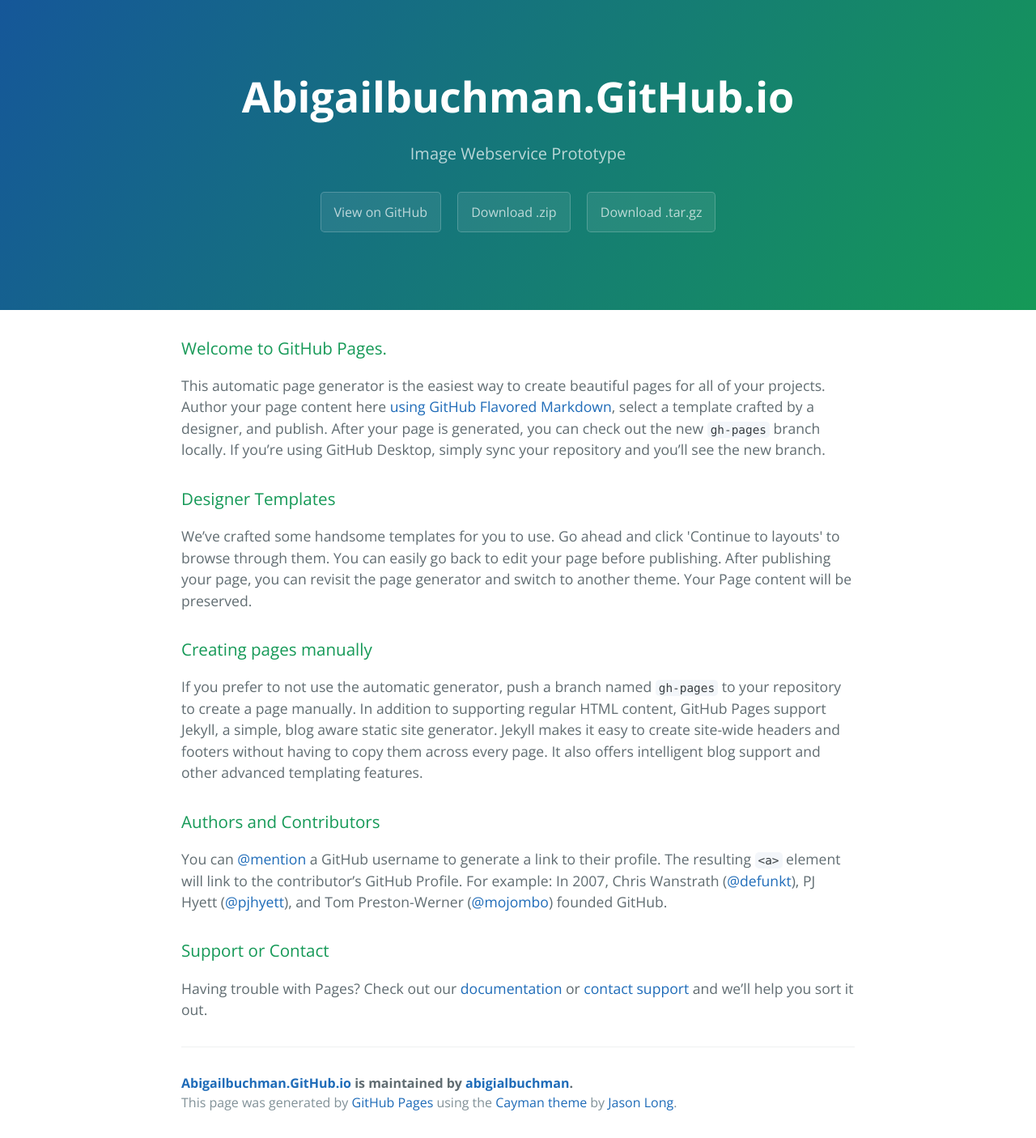
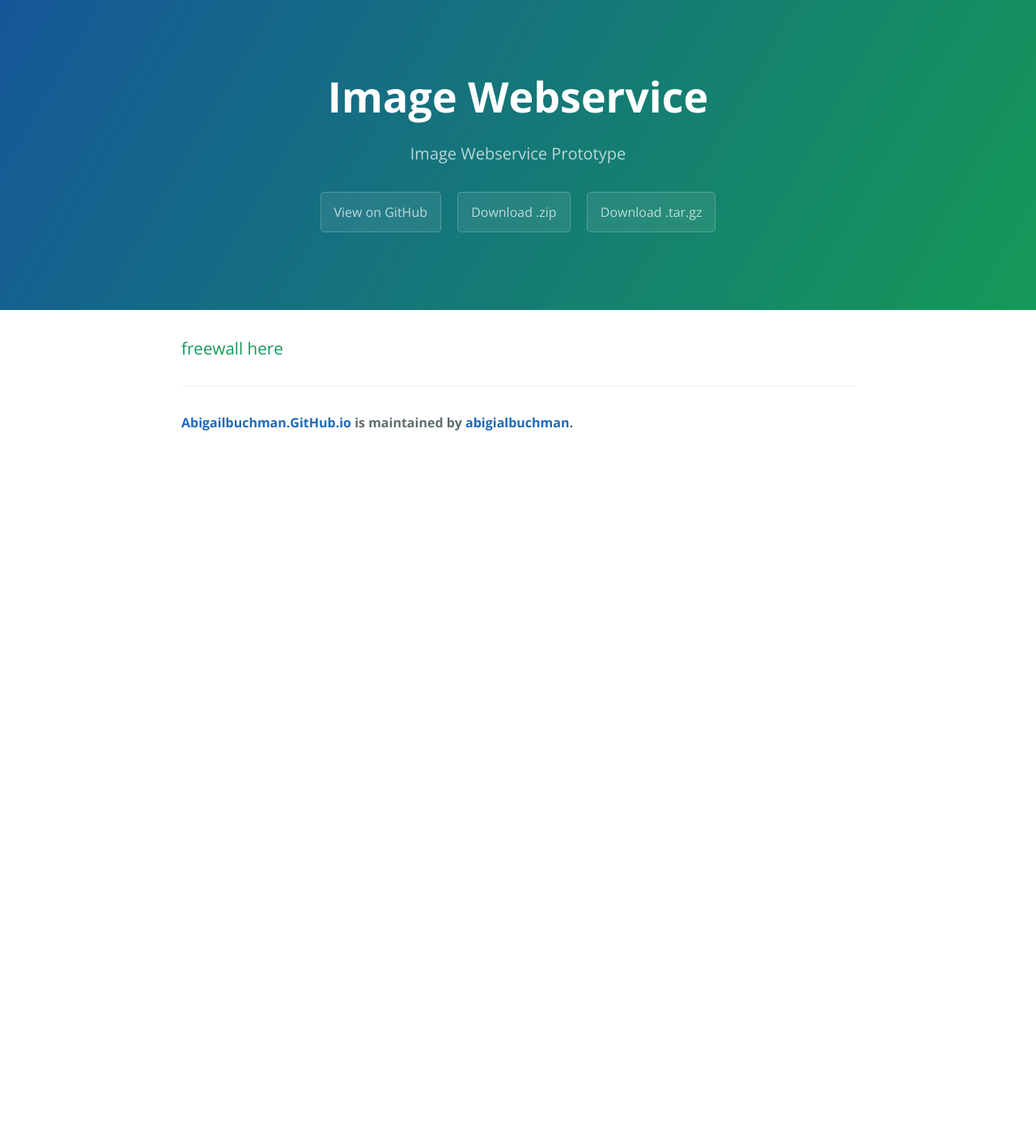
Before and after one commit to abigialbuchman/abigailbuchman.github.io, a Jekyll site: the page index.html, which Jekyll copies as it is, in a window 1280 px wide. Shown: the whole page at 81% size. Built offline with Jekyll 4.4.1, drawn with Linux system fonts in a browser that asks for light colours; after the commit the page ends 900 px from its top, so only the background shows below that.

Commit message:
update index.html
hopefully this will work! Updating the index to update the webpage

```diff
--- a/index.html
+++ b/index.html
@@ -1,9 +1,7 @@
 <!DOCTYPE html>
 <html lang="en-us">
   <head>
-    <meta charset="UTF-8">
     <title>Abigailbuchman.GitHub.io by abigialbuchman</title>
-    <meta name="viewport" content="width=device-width, initial-scale=1">
     <link rel="stylesheet" type="text/css" href="stylesheets/normalize.css" media="screen">
     <link href='https://fonts.googleapis.com/css?family=Open+Sans:400,700' rel='stylesheet' type='text/css'>
     <link rel="stylesheet" type="text/css" href="stylesheets/stylesheet.css" media="screen">
@@ -11,7 +9,7 @@
   </head>
   <body>
     <section class="page-header">
-      <h1 class="project-name">Abigailbuchman.GitHub.io</h1>
+      <h1 class="project-name">Image Webservice</h1>
       <h2 class="project-tagline">Image Webservice Prototype</h2>
       <a href="https://github.com/abigialbuchman/abigailbuchman.github.io" class="btn">View on GitHub</a>
       <a href="https://github.com/abigialbuchman/abigailbuchman.github.io/zipball/master" class="btn">Download .zip</a>
@@ -19,35 +17,9 @@
     </section>
 
     <section class="main-content">
-      <h3>
-<a id="welcome-to-github-pages" class="anchor" href="#welcome-to-github-pages" aria-hidden="true"><span aria-hidden="true" class="octicon octicon-link"></span></a>Welcome to GitHub Pages.</h3>
-
-<p>This automatic page generator is the easiest way to create beautiful pages for all of your projects. Author your page content here <a href="https://guides.github.com/features/mastering-markdown/">using GitHub Flavored Markdown</a>, select a template crafted by a designer, and publish. After your page is generated, you can check out the new <code>gh-pages</code> branch locally. If you’re using GitHub Desktop, simply sync your repository and you’ll see the new branch.</p>
-
-<h3>
-<a id="designer-templates" class="anchor" href="#designer-templates" aria-hidden="true"><span aria-hidden="true" class="octicon octicon-link"></span></a>Designer Templates</h3>
-
-<p>We’ve crafted some handsome templates for you to use. Go ahead and click 'Continue to layouts' to browse through them. You can easily go back to edit your page before publishing. After publishing your page, you can revisit the page generator and switch to another theme. Your Page content will be preserved.</p>
-
-<h3>
-<a id="creating-pages-manually" class="anchor" href="#creating-pages-manually" aria-hidden="true"><span aria-hidden="true" class="octicon octicon-link"></span></a>Creating pages manually</h3>
-
-<p>If you prefer to not use the automatic generator, push a branch named <code>gh-pages</code> to your repository to create a page manually. In addition to supporting regular HTML content, GitHub Pages support Jekyll, a simple, blog aware static site generator. Jekyll makes it easy to create site-wide headers and footers without having to copy them across every page. It also offers intelligent blog support and other advanced templating features.</p>
-
-<h3>
-<a id="authors-and-contributors" class="anchor" href="#authors-and-contributors" aria-hidden="true"><span aria-hidden="true" class="octicon octicon-link"></span></a>Authors and Contributors</h3>
-
-<p>You can <a href="https://help.github.com/articles/basic-writing-and-formatting-syntax/#mentioning-users-and-teams" class="user-mention">@mention</a> a GitHub username to generate a link to their profile. The resulting <code>&lt;a&gt;</code> element will link to the contributor’s GitHub Profile. For example: In 2007, Chris Wanstrath (<a href="https://github.com/defunkt" class="user-mention">@defunkt</a>), PJ Hyett (<a href="https://github.com/pjhyett" class="user-mention">@pjhyett</a>), and Tom Preston-Werner (<a href="https://github.com/mojombo" class="user-mention">@mojombo</a>) founded GitHub.</p>
-
-<h3>
-<a id="support-or-contact" class="anchor" href="#support-or-contact" aria-hidden="true"><span aria-hidden="true" class="octicon octicon-link"></span></a>Support or Contact</h3>
-
-<p>Having trouble with Pages? Check out our <a href="https://help.github.com/pages">documentation</a> or <a href="https://github.com/contact">contact support</a> and we’ll help you sort it out.</p>
-
+      <h3>freewall here</h3>
       <footer class="site-footer">
         <span class="site-footer-owner"><a href="https://github.com/abigialbuchman/abigailbuchman.github.io">Abigailbuchman.GitHub.io</a> is maintained by <a href="https://github.com/abigialbuchman">abigialbuchman</a>.</span>
-
-        <span class="site-footer-credits">This page was generated by <a href="https://pages.github.com">GitHub Pages</a> using the <a href="https://github.com/jasonlong/cayman-theme">Cayman theme</a> by <a href="https://twitter.com/jasonlong">Jason Long</a>.</span>
       </footer>
 
     </section>
```
